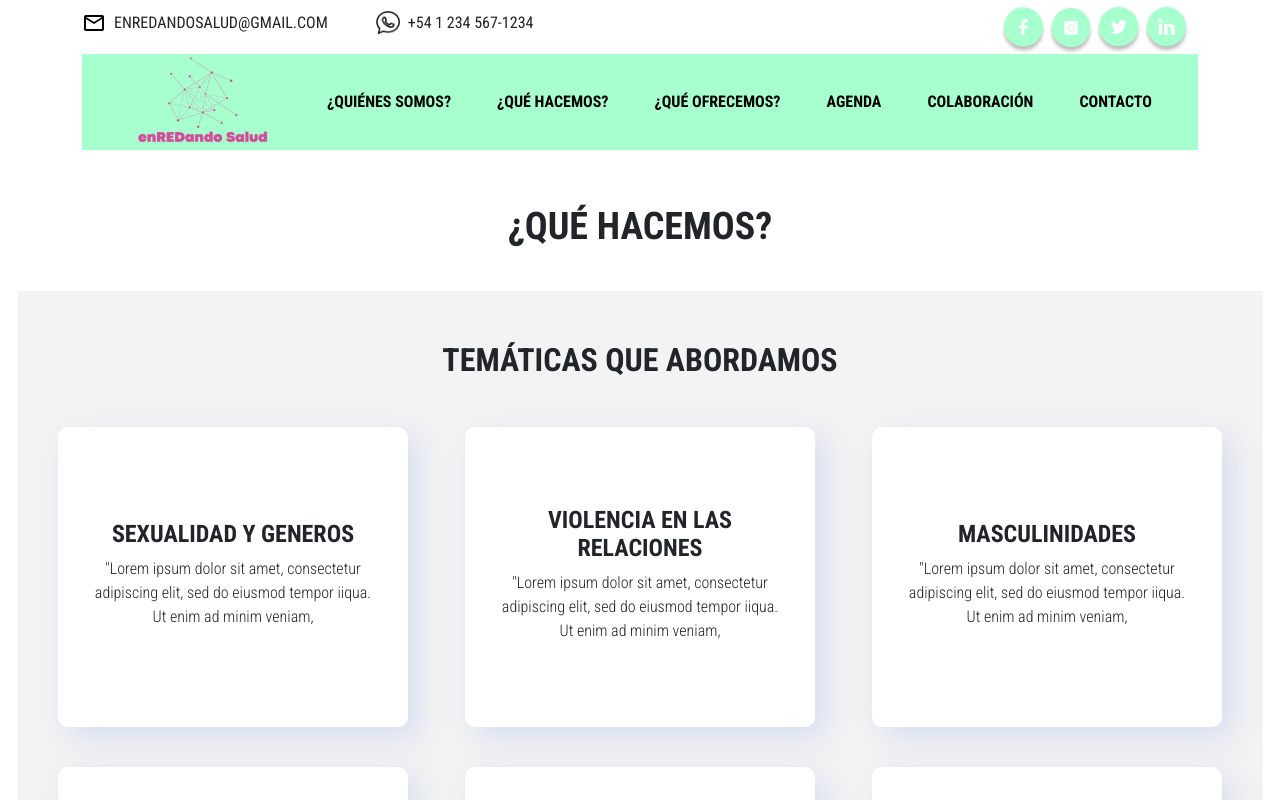
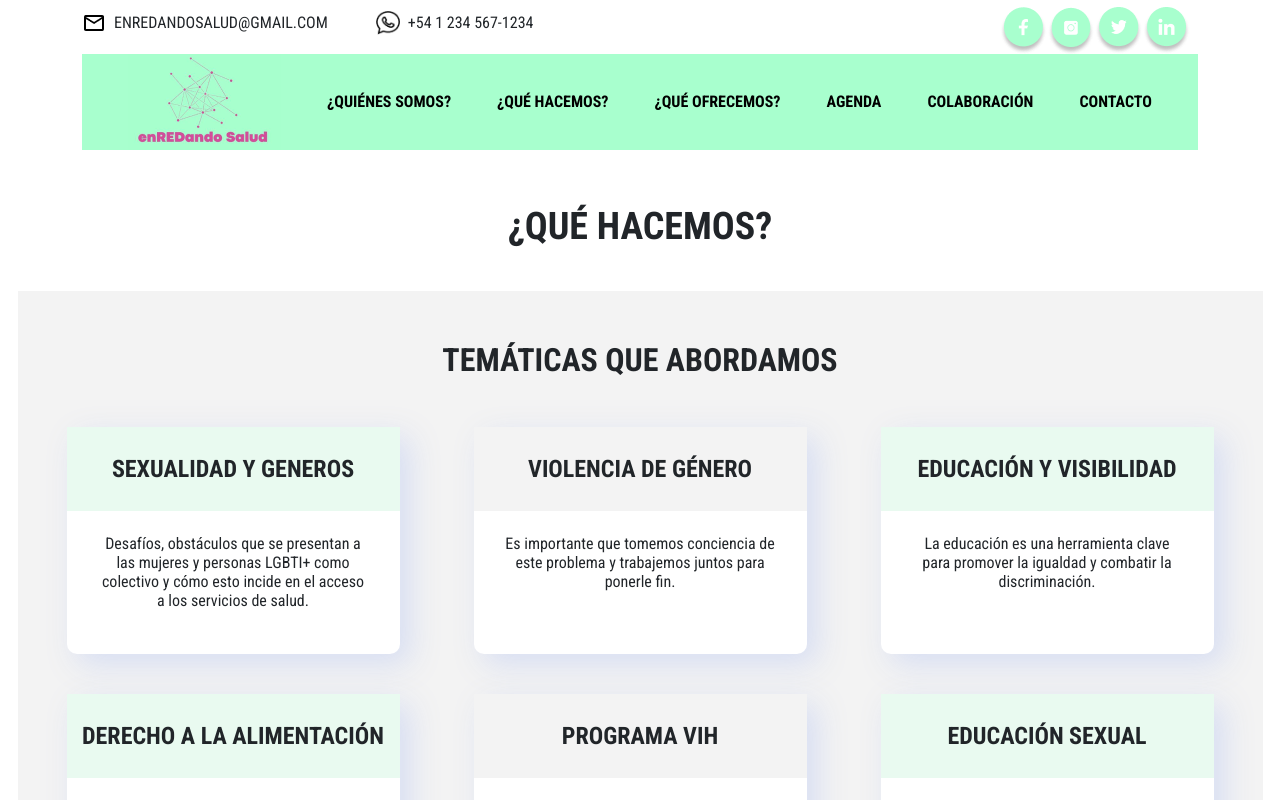
Before and after one commit to MariaBelenCaporale/EnREDando, a React (Create React App) app: page /QueHacemos in a window 1280 px wide. Shown: the top 800 px of the page. Built offline with nearby package versions, Linux system fonts and the light colour scheme.

Commit message:
cambios de textos en secciones

```diff
--- a/src/Pages/QueHacemos/QueHacemos.css
+++ b/src/Pages/QueHacemos/QueHacemos.css
@@ -44,22 +44,44 @@
     background: #FFFFFF;
     box-shadow: 10px 10px 30px rgba(210, 218, 242, 0.87);
     border-radius: 10px;
-    width: 350px;
-    height: 300px;
+    width: 333px;
+    height: 227px;
     border-radius: 10px;
-    padding: 40px 30px 30px 30px;
+    padding: 0px 30px 30px 30px;
 
     display: flex;
     align-items: center;
+    justify-content: space-between;
+    flex-direction: column;
+}
+
+.fondito {
+    background-color: #E9FAF0;
+    width: 333px;
+    height: 84px;
+    display: flex;
+    align-items: center;
     justify-content: center;
-    flex-direction: column;
+}
+
+.fonditoDos {
+    background-color: #F3F3F3;
+    width: 333px;
+    height: 84px;
+    display: flex;
+    align-items: center;
+    justify-content: center;
 }
 
 .textoQuienes {
     font-family: 'Roboto Condensed';
+    text-align: center;
     font-size: 16px;
-    font-weight: 300;
+    font-weight: 400;
+    line-height: 19px;
+    letter-spacing: 0em;
     text-align: center;
+    height: 74px;
 }
 
 .tituloQuienesUno {
@@ -67,6 +89,7 @@
     font-size: 24px;
     font-weight: 700;
     text-align: center;
+    margin-bottom: 0;
 }
 
 .subtituloQuienesUno {
@@ -78,4 +101,10 @@
 
 .tematicas {
     padding: 50px 0px 20px 0px;
+    font-family: 'Roboto Condensed';
+    font-size: 32px;
+    font-weight: 500;
+    line-height: 38px;
+    letter-spacing: 0em;
+    text-align: center;
 }
--- a/src/Pages/QueHacemos/QueHacemos.js
+++ b/src/Pages/QueHacemos/QueHacemos.js
@@ -16,8 +16,13 @@ const QueHacemos = () => {
                 <div className='containerA'>
                 <div className='cuadroHacemos'>
                     <div className='contieneBlanco'>
-                    <h1 className='tituloQuienesUno'>SEXUALIDAD Y GENEROS</h1>
-                    <p className='textoQuienes'>"Lorem ipsum dolor sit amet, consectetur adipiscing elit, sed do eiusmod tempor iiqua. Ut enim ad minim veniam,
+                        <div className='fondito'>
+                        <h1 className='tituloQuienesUno'>SEXUALIDAD Y GENEROS</h1>
+                        </div>
+                    <div>
+
+                    </div>
+                    <p className='textoQuienes'>Desafíos, obstáculos que se presentan a las mujeres y personas LGBTI+ como colectivo y cómo esto incide en el acceso a los servicios de salud.
                     </p>
                     </div>
                 </div>
@@ -26,8 +31,10 @@ const QueHacemos = () => {
 
                 <div className='cuadroHacemos'>
                     <div className='contieneBlanco'>
-                    <h1 className='tituloQuienesUno'>VIOLENCIA EN LAS RELACIONES</h1>
-                    <p className='textoQuienes'>"Lorem ipsum dolor sit amet, consectetur adipiscing elit, sed do eiusmod tempor iiqua. Ut enim ad minim veniam,
+                    <div className='fonditoDos'>
+                    <h1 className='tituloQuienesUno'>VIOLENCIA DE GÉNERO</h1>
+                    </div>
+                    <p className='textoQuienes'>Es importante que tomemos conciencia de este problema y trabajemos juntos para ponerle fin.
                     </p>
                     </div>
                 </div>
@@ -36,8 +43,10 @@ const QueHacemos = () => {
 
                  <div className='cuadroHacemos'>
                     <div className='contieneBlanco'>
-                    <h1 className='tituloQuienesUno'>MASCULINIDADES</h1>
-                    <p className='textoQuienes'>"Lorem ipsum dolor sit amet, consectetur adipiscing elit, sed do eiusmod tempor iiqua. Ut enim ad minim veniam,
+                    <div className='fondito'>
+                    <h1 className='tituloQuienesUno'>EDUCACIÓN Y VISIBILIDAD</h1>
+                    </div>
+                    <p className='textoQuienes'>La educación es una herramienta clave para promover la igualdad y combatir la discriminación.
                     </p>
                     </div>
                 </div>
@@ -48,8 +57,10 @@ const QueHacemos = () => {
 
                 <div className='cuadroHacemos'>
                     <div className='contieneBlanco'>
-                    <h1 className='tituloQuienesUno'>ACOSO CALLEJERO</h1>
-                    <p className='textoQuienes'>"Lorem ipsum dolor sit amet, consectetur adipiscing elit, sed do eiusmod tempor iiqua. Ut enim ad minim veniam,
+                    <div className='fondito'>
+                    <h1 className='tituloQuienesUno'>DERECHO A LA ALIMENTACIÓN</h1>
+                    </div>
+                    <p className='textoQuienes'>La alimentación como derecho humano. Disponibilidad de alimentos.  Acceso físico y económico a la alimentación. Roles de género asociados a la alimentación.
                     </p>
                     </div>
                 </div>
@@ -58,8 +69,10 @@ const QueHacemos = () => {
 
                 <div className='cuadroHacemos'>
                     <div className='contieneBlanco'>
-                    <h1 className='tituloQuienesUno'>SALUD SEXUAL</h1>
-                    <p className='textoQuienes'>"Lorem ipsum dolor sit amet, consectetur adipiscing elit, sed do eiusmod tempor iiqua. Ut enim ad minim veniam,
+                    <div className='fonditoDos'>
+                    <h1 className='tituloQuienesUno'>PROGRAMA VIH</h1>
+                    </div>
+                    <p className='textoQuienes'>Se brinda talleres para adolescentes y jóvenes en Argentina  para tratar el VIH. Tiene como objetivo garantizar que las voces y experiencias de los jóvenes sean escuchadas.
                     </p>
                     </div>
                 </div>
@@ -68,8 +81,10 @@ const QueHacemos = () => {
 
                  <div className='cuadroHacemos'>
                     <div className='contieneBlanco'>
-                    <h1 className='tituloQuienesUno'>PROGRAMA VIH</h1>
-                    <p className='textoQuienes'>"Lorem ipsum dolor sit amet, consectetur adipiscing elit, sed do eiusmod tempor iiqua. Ut enim ad minim veniam,
+                    <div className='fondito'>
+                    <h1 className='tituloQuienesUno'>EDUCACIÓN SEXUAL</h1>
+                    </div>
+                    <p className='textoQuienes'>Es fundamental brindarles el apoyo necesario para que crezcan y se desarrollen de manera saludable.
                     </p>
                     </div>
                 </div>
--- a/src/Pages/QueOfrecemos/QueOfrecemos.js
+++ b/src/Pages/QueOfrecemos/QueOfrecemos.js
@@ -41,7 +41,9 @@ const QueOfrecemos = () => {
                         </p>
                         </div>
                         <div className='containerButton'>
-                        <button className='botonOfrecemos'>VER MÁS</button>
+                        <button className='botonOfrecemos'>
+                        <a className='linkeado' href="#talleres">VER MÁS  </a>
+                           </button>
                         </div>
                     </div>
 
@@ -62,7 +64,8 @@ const QueOfrecemos = () => {
                         </div>
 
                         <div className='containerButton'>
-                        <button className='botonOfrecemos'>VER MÁS</button>
+                        <button className='botonOfrecemos'>
+                        <a className='linkeado' href="#capacitaciones">VER MÁS  </a></button>
                         </div>
 
                     </div>
@@ -82,7 +85,9 @@ const QueOfrecemos = () => {
                         </p>
                         </div>
                         <div className='containerButton'>
-                        <button className='botonOfrecemos'>VER MÁS</button>
+                        <button className='botonOfrecemos'>
+                        <a className='linkeado' href="#material">VER MÁS  </a>
+                        </button>
                         </div>
                     </div>
 
@@ -93,28 +98,33 @@ const QueOfrecemos = () => {
 
                 <div className='sectionTalleres'>
 
-                <div className='talleres'>
+                <div className='talleres' id='talleres'>
                     <h2>TALLERES</h2>
                     <div className='textosTalleres'>
-                    <p>¡Desarrolla tus habilidades y alcanza tu máximo potencial con nuestra capacitación! Nos enorgullece ofrecer programas de capacitación diseñados para potenciar tus habilidades.  Beneficios de capacitarte con nosotros
+                    <p> ¡Alcanza tu máximo potencial con nuestra capacitación! Beneficios de nuestros talleres.
+
+
+
+
+
+</p>
+                    <p>
+                    1- Oportunidad única para aprender de diferentes temas de salud, educación sexual, entre otros temas.
                     </p>
                     <p>
-                    1- Amplía tus conocimientos: Nuestras capacitaciones están diseñadas por expertos en el campo, lo que te brinda acceso a información actualizada y relevante. Obtendrás nuevos conocimientos y perspectivas que te ayudarán a mantenerte al día.
+                    2- Brindamos un espacio seguro y confidencial para compartir experiencias y fortalecer vínculos.
                     </p>
                     <p>
-                    2- Desarrollo profesional: La capacitación es una inversión. Nuestros programas están diseñados para abordar temas claves.
+                    3- Expertos en el campo de la salud brindaron información actualizada y respondieron preguntas.
                     </p>
                     <p>
-                    3- Flexibilidad: Entendemos que todos tenemos horarios ocupados y responsabilidades diarias. Por eso, ofrecemos opciones flexibles de capacitación que se adaptan a tus necesidades. Puedes elegir entre cursos en línea o talleres presenciales, según tu disponibilidad y preferencias.
-                    </p>
-                    <p>
-                    4- Aprendizaje práctico: Nuestras capacitaciones se enfocan en la aplicación práctica de los conocimientos. A través de ejercicios, estudios de caso y proyectos, podrás poner en práctica lo que aprendes, lo que te permitirá consolidar tus habilidades y enfrentar desafíos reales con confianza. No esperes más para invertir en tu crecimiento profesional.
+                    El objetivo de los talleres es tener una conversación y obtener opiniones, preocupaciones, posibles barreras y necesidades que tienen las personas adolescentes y jóvenes de toda la provincia de Santa Fe
                     </p>
                     </div>
                 </div>
 
                 <div className='fotosOfrecemos'>
-                <img className='imgOfrecemos' src={chicosUno} alt='chicos en clase'/>
+
                 <img className='imgOfrecemos' src={chicosDos} alt='chicos en clase'/>
                 </div>
             </div>
@@ -129,27 +139,32 @@ const QueOfrecemos = () => {
             <div className='sectionTalleres'>
 
                 <div className='talleres'>
-                    <h2>CAPACITACIONES</h2>
+                    <h2 id='capacitaciones'>CAPACITACIONES</h2>
                     <div className='textosTalleres'>
-                    <p>¡Desarrolla tus habilidades y alcanza tu máximo potencial con nuestra capacitación! Nos enorgullece ofrecer programas de capacitación diseñados para potenciar tus habilidades.  Beneficios de capacitarte con nosotros
+                    <p>¡Desarrolla tus habilidades y alcanza tu máximo potencial con nuestras capacitaciones!. Beneficios de capacitarte con nosotros.
+
+
+
+
                     </p>
                     <p>
-                    1- Amplía tus conocimientos: Nuestras capacitaciones están diseñadas por expertos en el campo, lo que te brinda acceso a información actualizada y relevante. Obtendrás nuevos conocimientos y perspectivas que te ayudarán a mantenerte al día.
+                    1-
+Amplía tus conocimientos: Nuestras capacitaciones están diseñadas por expertos en el campo, lo que te brinda acceso a información actualizada y relevante.
                     </p>
                     <p>
                     2- Desarrollo profesional: La capacitación es una inversión. Nuestros programas están diseñados para abordar temas claves.
                     </p>
                     <p>
-                    3- Flexibilidad: Entendemos que todos tenemos horarios ocupados y responsabilidades diarias. Por eso, ofrecemos opciones flexibles de capacitación que se adaptan a tus necesidades. Puedes elegir entre cursos en línea o talleres presenciales, según tu disponibilidad y preferencias.
+                    3- Flexibilidad: Ofrecemos opciones flexibles de capacitación que se adaptan a tus necesidades. Puedes elegir entre cursos en línea o talleres presenciales, según tu disponibilidad y preferencias.
                     </p>
                     <p>
-                    4- Aprendizaje práctico: Nuestras capacitaciones se enfocan en la aplicación práctica de los conocimientos. A través de ejercicios, estudios de caso y proyectos, podrás poner en práctica lo que aprendes, lo que te permitirá consolidar tus habilidades y enfrentar desafíos reales con confianza. No esperes más para invertir en tu crecimiento profesional.
+                    4- Aprendizaje práctico: Nuestras capacitaciones se enfocan en la aplicación práctica de los conocimientos.
                     </p>
                     </div>
                 </div>
 
                 <div className='fotosOfrecemos'>
-                <img className='imgOfrecemos' src={capaUno} alt='chicos en clase'/>
+
                 <img className='imgOfrecemos' src={capaDos} alt='chicos en clase'/>
                 </div>
             </div>
@@ -168,18 +183,41 @@ const QueOfrecemos = () => {
             <div className='sectionTalleres'>
 
                 <div className='talleres'>
-                    <h2>MATERIAL EDUCATIVO</h2>
+                    <h2 id='material'>MATERIAL EDUCATIVO</h2>
                     <div className='textosTalleres'>
-                    <p>"Lorem ipsum dolor sit amet, consectetur adipiscing elit, sed do eiusmod tempor iiqua. Ut enim ad minim veniam,"Lorem ipsum dolor sit amet, consectetur adipiscing elit, sed do eiusmod tempor iiqua. Ut enim ad minim veniam,"Lorem ipsum dolor sit amet, consectetur adipiscing elit, sed do eiusmod tempor iiqua. Ut enim ad minim veniam,"Lorem ipsum dolor sit amet, consectetur adipiscing elit, sed do eiusmod tempor iiqua. Ut enim ad minim veniam,"Lorem ipsum dolor sit amet, consectetur adipiscing elit, sed do eiusmod tempor iiqua. Ut enim ad minim veniam,"Lorem ipsum dolor sit amet, consectetur adipiscing elit, sed do eiusmod tempor iiqua. Ut enim ad minim veniam,"L
+                    <p>¡Desarrolla tus habilidades y alcanza tu máximo potencial con nuestro material educativo.
+
+
+
+
+
+
+
+
+
+
                     </p>
-                    <p>"Lorem ipsum dolor sit amet, consectetur adipiscing elit, sed do eiusmod tempor iiqua. Ut enim ad minim veniam,"Lorem ipsum dolor sit amet, consectetur adipiscing elit, sed do eiusmod tempor iiqua. Ut enim ad minim veniam,"Lorem ipsum dolor sit amet, consectetur adipiscing elit, sed do eiusmod tempor iiqua. Ut enim ad minim veniam,"Lorem ipsum dolor sit amet, consectetur adipiscing elit, sed do eiusmod tempor iiqua. Ut enim ad minim veniam,"Lorem ipsum dolor sit amet, consectetur adipiscing elit, sed do eiusmod tempor iiqua. Ut enim ad minim veniam,"Lorem ipsum dolor sit amet, consectetur adipiscing elit, sed do eiusmod tempor iiqua. Ut enim ad minim veniam,"L
+                    <p>
+                    1- Material educativo con información actualizada y relevante.
+                    </p>
+                    <p>
+                    2- Material educativo diseñados para abordar temas claves.
+                    </p>
+                    <p>
+                    3- Oportunidad de aprender de diferentes temas de salud, educación sexual, entre otros temas.
+                    </p>
+                    <p>
+                    4- Expertos en el campo de la salud brindaron información estos materiales educativos actualizados y respondieron preguntas.
+                    </p>
+                    <p>
+                    5- Flexibilidad: Ofrecemos material educativo en línea o física de acuerdo a tu  tu disponibilidad y preferencia.
                     </p>
 
                     </div>
                 </div>
 
                 <div className='fotosOfrecemos'>
-                <img className='imgOfrecemos' src={materialUno} alt='chicos en clase'/>
+
                 <img className='imgOfrecemos' src={materialDos} alt='chicos en clase'/>
                 </div>
             </div>
```
Also changed, not shown: src/Pages/QueOfrecemos/QueOfrecemos.css (+8 -4 lines), src/Pages/QuienesSomos/QuienesSomos.css (+10 -2 lines), src/Pages/QuienesSomos/QuienesSomos.js (+11 -10 lines), src/components/Assets/banner-quienes.png (added).
